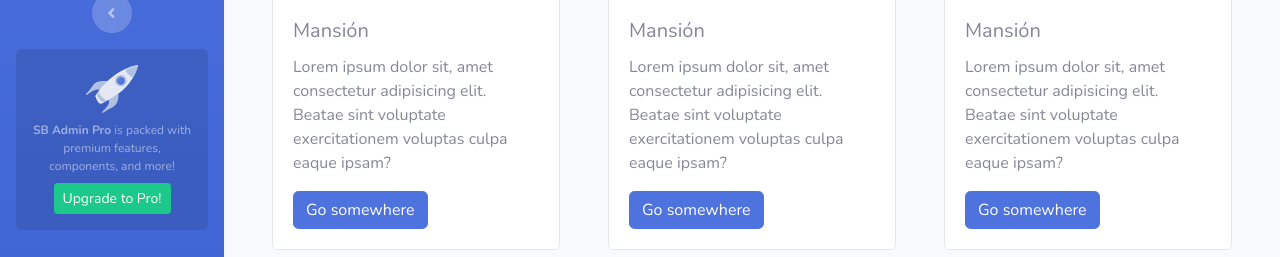
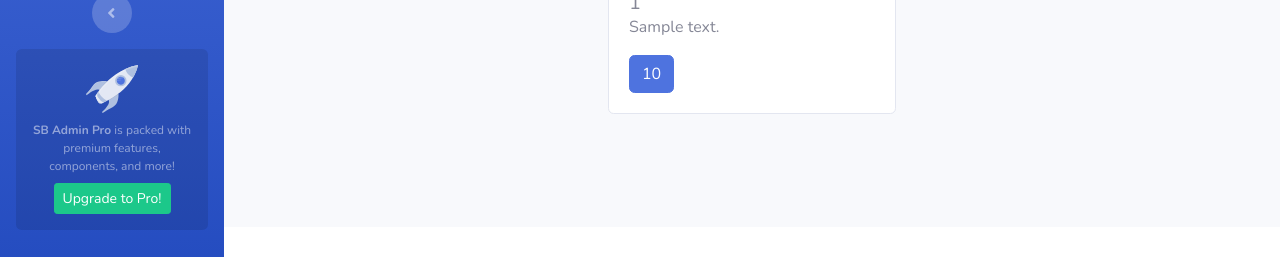
Before and after one commit to EliansRO/ISI_2023-1, a Flask app: page / in a window 1280 px wide. Shown: the part 496-753 px from the top of the page. Run offline with Flask 3, Linux system fonts and the light colour scheme; tables that the repository leaves empty or names only in its code hold one stand-in row (values such as "Sample post"); grey boxes marked "Sample" are stand-in pictures; some libraries are stand-ins or nearby versions.

Commit message:
5-jun-2023:2-18pm

```diff
--- a/Models/ModelPensions.py
+++ b/Models/ModelPensions.py
@@ -2,12 +2,12 @@ from .entities.Pensions import Pension
 import os
 import re
 
-class ModelPensions:
+class ModelPensions():
 
     @classmethod
     def create_pension(self, db, pension):
         try:
-            cursor = self.db.cursor()
+            cursor = db.connection.cursor()
 
             # Guardar la foto en el directorio "static/photos"
             photo_filename = secure_filename(pension.photo.filename)
@@ -27,7 +27,7 @@ class ModelPensions:
     @classmethod
     def get_pension_by_id(self, db, pension_id):
         try:
-            cursor = self.db.cursor()
+            cursor = db.connection.cursor()
             sql = "SELECT * FROM pensions WHERE id = %s"
             values = (pension_id,)
             cursor.execute(sql, values)
@@ -43,14 +43,18 @@ class ModelPensions:
     @classmethod
     def get_pension_all(self, db):
         try:
-            cursor = self.db.cursor()
-            sql = "SELECT * FROM pensions"
+            cursor = db.connection.cursor()
+            sql = "SELECT photo, name, description, price, availability, owner_id FROM pensions WHERE 1"
             cursor.execute(sql)
-            result = cursor.fetchone()
-            if result:
+            results = cursor.fetchall()
+
+            pensions = []
+
+            for result in results:
                 pension = Pension(*result)
-                return pension
-            return None
+                pensions.append(pension)
+
+            return pensions
         except Exception as e:
             print("Error in get_pension_all:", e)
             raise
--- a/app.py
+++ b/app.py
@@ -6,7 +6,7 @@ from config import config
 
 # Models
 from Models.ModelUser import ModelUser
-from Models.ModelPensions import Pension
+from Models.ModelPensions import ModelPensions
 
 # Entities
 from Models.entities.User import User
@@ -81,15 +81,7 @@ def index():
                 ]
         return render_template('index.html', cards=cards)
     else:
-        cards = [{'title':'Mansión','description':'Lorem ipsum dolor sit, amet consectetur adipisicing elit. Beatae sint voluptate exercitationem voluptas culpa eaque ipsam?'},
-                {'title':'Mansión','description':'Lorem ipsum dolor sit, amet consectetur adipisicing elit. Beatae sint voluptate exercitationem voluptas culpa eaque ipsam?'},
-                {'title':'Mansión','description':'Lorem ipsum dolor sit, amet consectetur adipisicing elit. Beatae sint voluptate exercitationem voluptas culpa eaque ipsam?'},
-                {'title':'Mansión','description':'Lorem ipsum dolor sit, amet consectetur adipisicing elit. Beatae sint voluptate exercitationem voluptas culpa eaque ipsam?'},
-                {'title':'Mansión','description':'Lorem ipsum dolor sit, amet consectetur adipisicing elit. Beatae sint voluptate exercitationem voluptas culpa eaque ipsam?'},
-                {'title':'Mansión','description':'Lorem ipsum dolor sit, amet consectetur adipisicing elit. Beatae sint voluptate exercitationem voluptas culpa eaque ipsam?'},
-                {'title':'Mansión','description':'Lorem ipsum dolor sit, amet consectetur adipisicing elit. Beatae sint voluptate exercitationem voluptas culpa eaque ipsam?'},
-                {'title':'Mansión','description':'Lorem ipsum dolor sit, amet consectetur adipisicing elit. Beatae sint voluptate exercitationem voluptas culpa eaque ipsam?'}
-                ]
+        cards = ModelPensions.get_pension_all(db)
         return render_template('index.html', cards=cards)
 
 def status_401(error):
--- a/templates/index.html
+++ b/templates/index.html
@@ -29,11 +29,12 @@
     <div class="d-flex flex-wrap justify-content-around">
         {% for card in cards: %}
         <div class="card mb-4" style="width: 18rem;">
-            <img src="https://picsum.photos/200" class="card-img-top" alt="...">
+            <img src="{{card.photo}}" class="card-img-top" alt="...">
             <div class="card-body">
-              <h5 class="card-title">{{card.title}}</h5>
+              <h2 class="card-title">{{card.name}}</h2>
+              <h5 class="card-subtitle text-muted">{{card.owner_id}}</h5>
               <p class="card-text">{{card.description}}</p>
-              <a href="#" class="btn btn-primary">Go somewhere</a>
+              <a href="#" class="btn btn-primary">{{card.price}}</a>
             </div>
           </div>
         {% endfor %}
```
